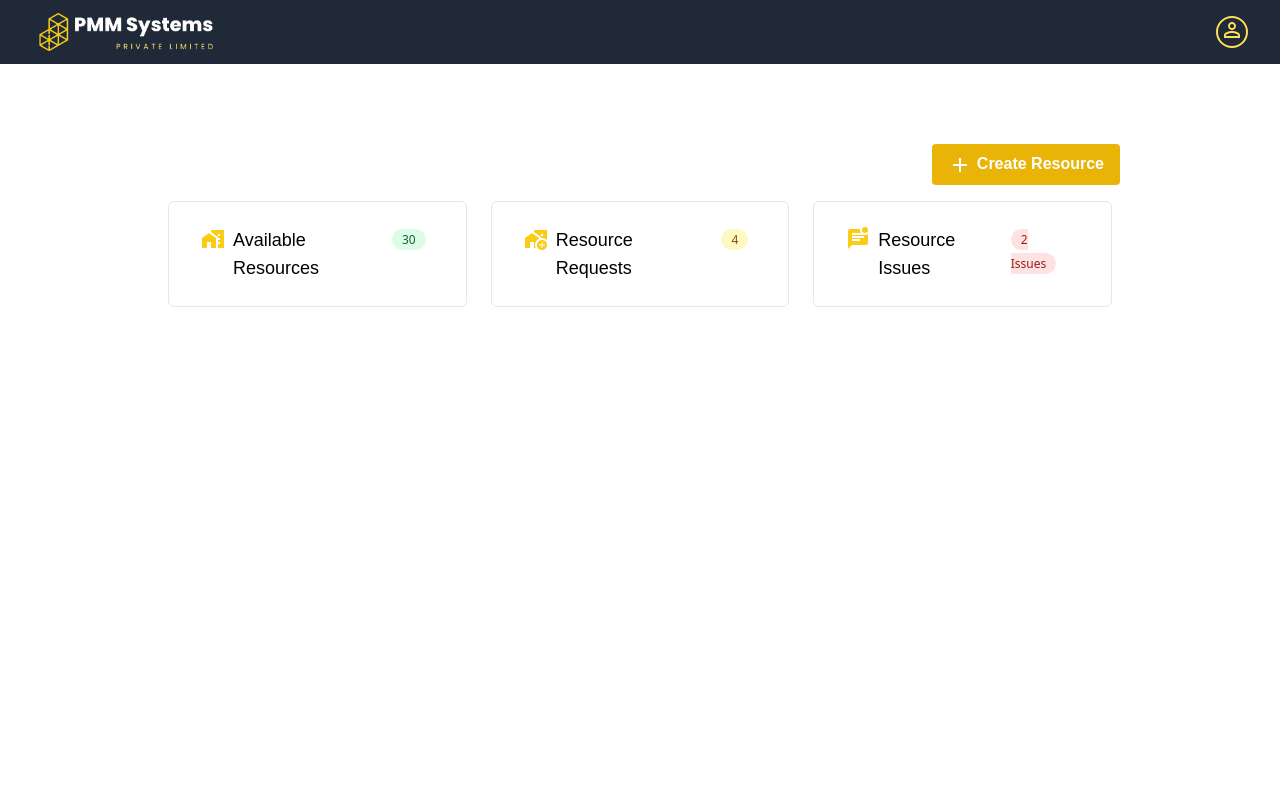
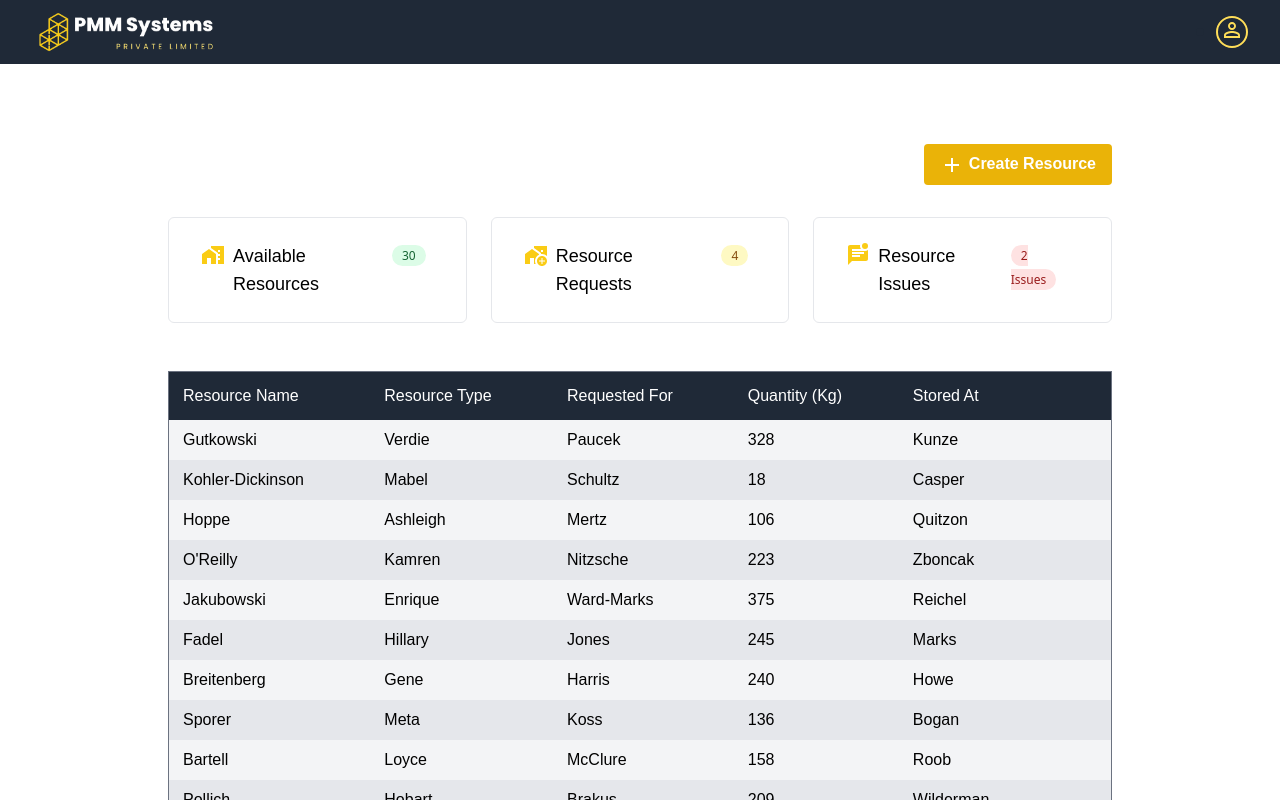
Before and after one commit to Harish1611/Pharma-Medical-Management-System, a React (Create React App) app: page /raw-material-resources in a window 1280 px wide. Shown: the top 800 px of the page. Built offline with nearby package versions, Linux system fonts and the light colour scheme.

Commit message:
New: RecentResourceTable Compoment logic implemented with tanstack & faker for dummy data

```diff
--- a/package.json
+++ b/package.json
@@ -5,10 +5,12 @@
   "dependencies": {
     "@emotion/react": "^11.11.3",
     "@emotion/styled": "^11.11.0",
+    "@faker-js/faker": "^8.4.1",
     "@headlessui/react": "^1.7.18",
     "@heroicons/react": "^2.1.1",
     "@mui/icons-material": "^5.15.10",
     "@mui/material": "^5.15.10",
+    "@tanstack/react-table": "^8.20.5",
     "@testing-library/jest-dom": "^5.17.0",
     "@testing-library/react": "^13.4.0",
     "@testing-library/user-event": "^13.5.0",
--- a/src/Components/RawMaterialResources/DashboardRawCards.jsx
+++ b/src/Components/RawMaterialResources/DashboardRawCards.jsx
@@ -7,7 +7,7 @@ import MarkUnreadChatAltIcon from '@mui/icons-material/MarkUnreadChatAlt';
 const DashboardRawCards = () => {
   return (
     <div>
-      <Grid container spacing={1} className="py-4">
+      <Grid container spacing={1} className="py-8">
         <Grid item md={4} xs={12}>
           <div className=" text-left border rounded-md py-6 px-6 mx-2 sm:p-6  hover:-translate-y-1  hover:shadow-md cursor-pointer flex  align-middle overflow-hidden">
             <div className="text-yellow-400 mx-2">
--- a/src/Components/RawMaterialResources/RawMaterialResources.jsx
+++ b/src/Components/RawMaterialResources/RawMaterialResources.jsx
@@ -4,12 +4,13 @@ import AddIcon from "@mui/icons-material/Add";
 import { Grid } from "@mui/material";
 
 import DashboardRawCards from "./DashboardRawCards";
+import RecentResourceTable from "./RecentResourceTable";
 const RawMaterialResources = () => {
   const navigate = useNavigate();
 
   return (
-    <div className=" mx-4 my-10 sm:mx-40 sm:my-20 h-dvh">
-      <div className=" flex justify-end">
+    <div className=" mx-4 my-10 sm:mx-40 sm:my-20 ">
+      <div className=" flex justify-end mx-2">
         <button
           onClick={() =>
             navigate("/raw-material-resources/create-new-resource")
@@ -23,6 +24,8 @@ const RawMaterialResources = () => {
 
       <DashboardRawCards />
 
+      <RecentResourceTable />
+
     </div>
   );
 };
--- /dev/null
+++ b/src/Components/RawMaterialResources/RecentResourceTable.jsx
@@ -0,0 +1,122 @@
+
+import {
+    flexRender,
+    getCoreRowModel,
+    useReactTable,
+    createColumnHelper,
+    getFilteredRowModel,
+  } from "@tanstack/react-table";
+
+
+
+  import {USERS} from './data.js';
+import { useState } from "react";
+
+const RecentResourceTable = () => {
+
+    const [globalFilter, setGlobalFilter] = useState("");
+
+    const columnHelper = createColumnHelper();
+
+    const columns = [
+        columnHelper.accessor("ResourceName", {
+          id: "ResourceName",
+          cell: (info) => <span>{info.getValue()}</span>,
+          header: "Resource Name",
+        }),
+        columnHelper.accessor("ResourceType", {
+          id: "ResourceType",
+          cell: (info) => <span>{info.getValue()}</span>,
+          header: "Resource Type",
+        }),
+        columnHelper.accessor("RequestedFor", {
+          id: "RequestedFor",
+          cell: (info) => <span>{info.getValue()}</span>,
+          header: "Requested For",
+        }),
+        columnHelper.accessor("Quantity", {
+          id: "Quantity",
+          cell: (info) => <span>{info.getValue()}</span>,
+          header: "Quantity (Kg)",
+        }),
+        columnHelper.accessor("StoredAt", {
+          id: "StoredAt",
+          cell: (info) => <span>{info.getValue()}</span>,
+          header: "Stored At",
+        }),
+      ];
+
+
+    const table = useReactTable({
+      data: USERS,
+      columns,
+      state: {
+        globalFilter,
+      },
+      getFilteredRowModel: getFilteredRowModel(),
+      getCoreRowModel: getCoreRowModel(),
+    });
+
+
+console.log(USERS)
+
+
+    return(
+        <div>
+
+<div className="overflow-x-scroll mx-2 my-4">
+        <table className="border border-gray-500 rounded-md shadow-sm w-full text-left">
+          <thead className="bg-gray-800">
+            {table.getHeaderGroups().map((headerGroup) => (
+              <tr key={headerGroup.id}>
+                {headerGroup.headers.map((header) => (
+                  <th
+                    key={header.id}
+                    className="capitalize font-medium font-poppins px-3.5 py-3 text-white"
+                  >
+                    {flexRender(
+                      header.column.columnDef.header,
+                      header.getContext()
+                    )}
+                  </th>
+                ))}
+              </tr>
+            ))}
+          </thead>
+          <tbody>
+            {table.getRowModel().rows.length ? (
+              table.getRowModel().rows.map((row, i) => (
+                <tr
+                  key={row.id}
+                  className={`${
+                    i % 2 === 0
+                      ? "bg-gray-100"
+                      : "bg-gray-200"
+                  }`}
+                >
+                  {row.getVisibleCells().map((cell) => (
+                    <td key={cell.id} className="px-3.5 py-2 font-normal font-poppins">
+                      {flexRender(
+                        cell.column.columnDef.cell,
+                        cell.getContext()
+                      )}
+                    </td>
+                  ))}
+                </tr>
+              ))
+            ) : (
+              <tr>
+                <td colSpan={columns.length} className="text-center py-4">
+                  No Data Found
+                </td>
+              </tr>
+            )}
+          </tbody>
+        </table>
+      </div>
+
+        </div>
+    );
+};
+
+export default RecentResourceTable;
--- /dev/null
+++ b/src/Components/RawMaterialResources/data.js
@@ -0,0 +1,18 @@
+// ESM
+import { faker } from '@faker-js/faker';
+
+
+export function createRandomUser() {
+  return {
+    ResourceName: faker.person.lastName(),
+    ResourceType: faker.person.firstName(),
+    RequestedFor: faker.person.lastName(),
+    Quantity: faker.datatype.number(400),
+    StoredAt: faker.person.lastName(),
+
+  };
+}
+
+export const USERS = faker.helpers.multiple(createRandomUser, {
+  count: 30,
+});
```
Also changed, not shown: 1 other file (tests, documents, lock files or other folders).
